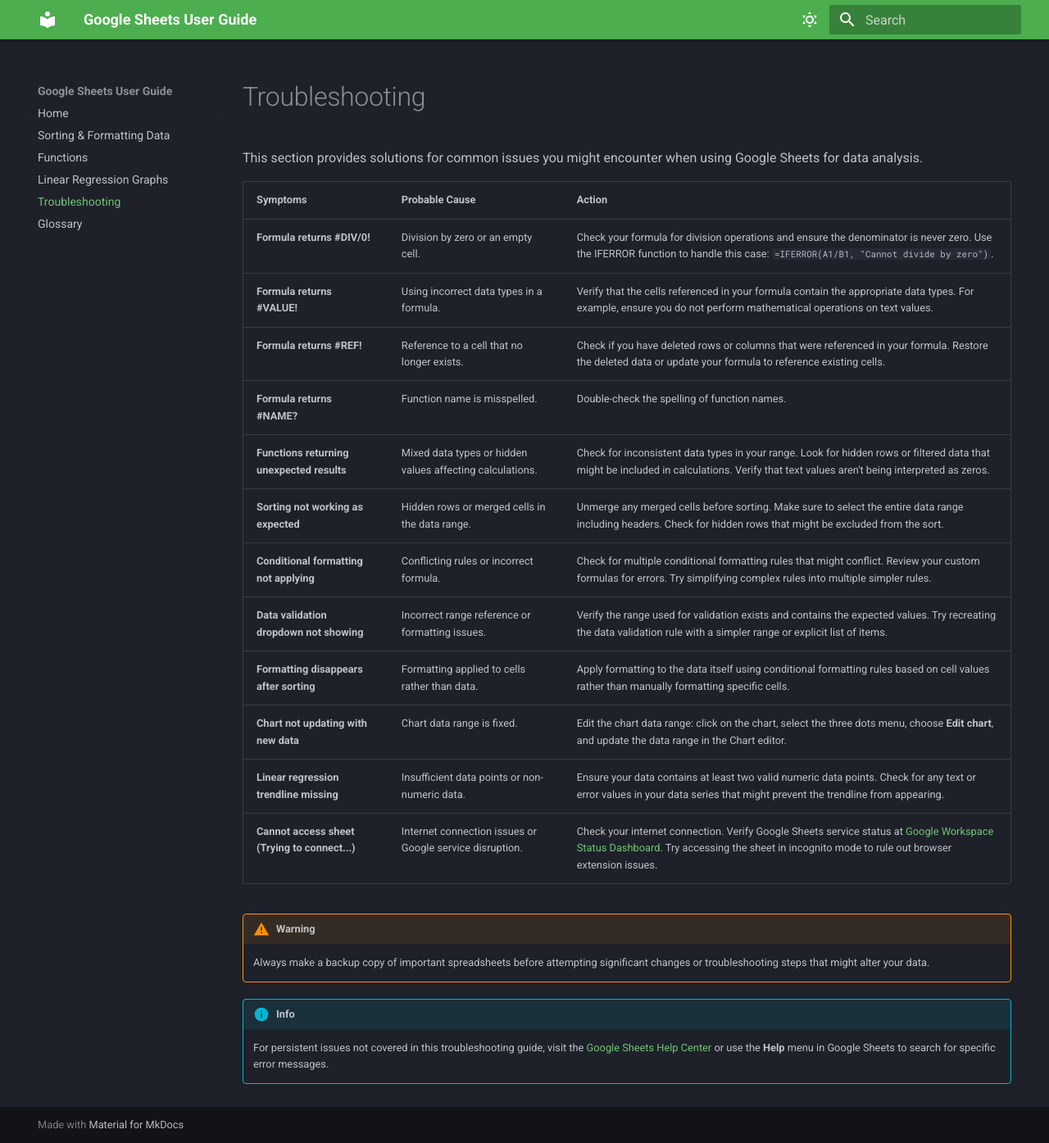
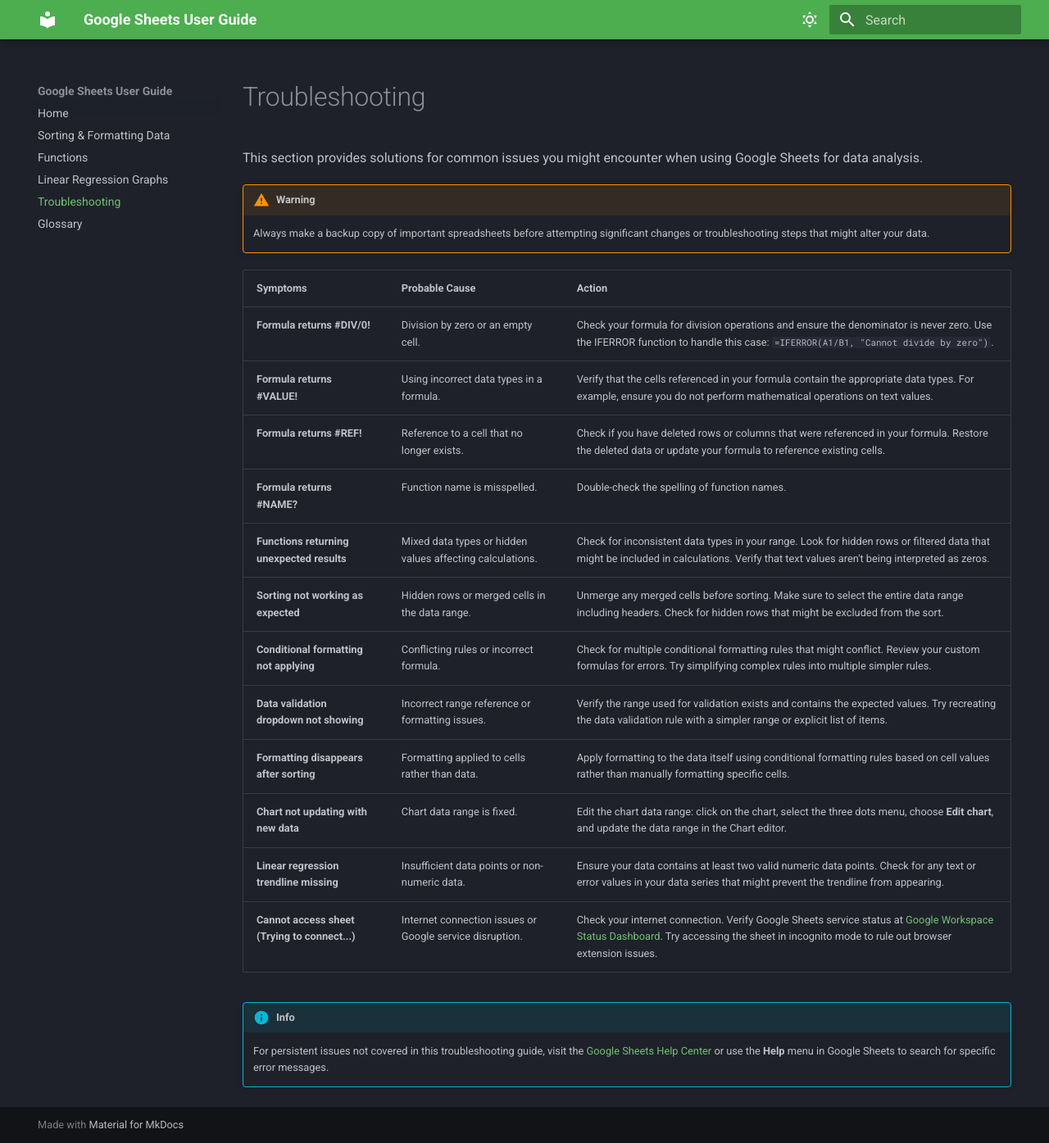
Before and after one commit to Hazel-Jeong-dev/COMM2216_UserGuide_Aibyn_Hazel, an MkDocs documentation site: the page built from docs/Troubleshooting.md, in a window 1280 px wide and 1395 px high. Shown: the whole window at 82% size. Built offline with MkDocs 1.6.1 and Material for MkDocs 9.7.7, drawn with Linux system fonts in a browser that asks for light colours; part of the change alters nothing that is shown.

```diff
--- a/docs/Troubleshooting.md
+++ b/docs/Troubleshooting.md
@@ -1,6 +1,9 @@
 # Troubleshooting
 
 This section provides solutions for common issues you might encounter when using Google Sheets for data analysis.
+
+!!! warning "Warning"
+    Always make a backup copy of important spreadsheets before attempting significant changes or troubleshooting steps that might alter your data.
 
 | **Symptoms** | **Probable Cause** | **Action** |
 |--------------|-------------------|------------|
@@ -17,8 +20,5 @@ This section provides solutions for common issues you might encounter when using
 | **Linear regression trendline missing** | Insufficient data points or non-numeric data. | Ensure your data contains at least two valid numeric data points. Check for any text or error values in your data series that might prevent the trendline from appearing. |
 | **Cannot access sheet (Trying to connect...)** | Internet connection issues or Google service disruption. | Check your internet connection. Verify Google Sheets service status at [Google Workspace Status Dashboard](https://www.google.com/appsstatus). Try accessing the sheet in incognito mode to rule out browser extension issues. |
 
-!!! warning "Warning"
-    Always make a backup copy of important spreadsheets before attempting significant changes or troubleshooting steps that might alter your data.
-
 !!! info "Info"
     For persistent issues not covered in this troubleshooting guide, visit the [Google Sheets Help Center](https://support.google.com/docs/topic/9054603) or use the **Help** menu in Google Sheets to search for specific error messages.
```
